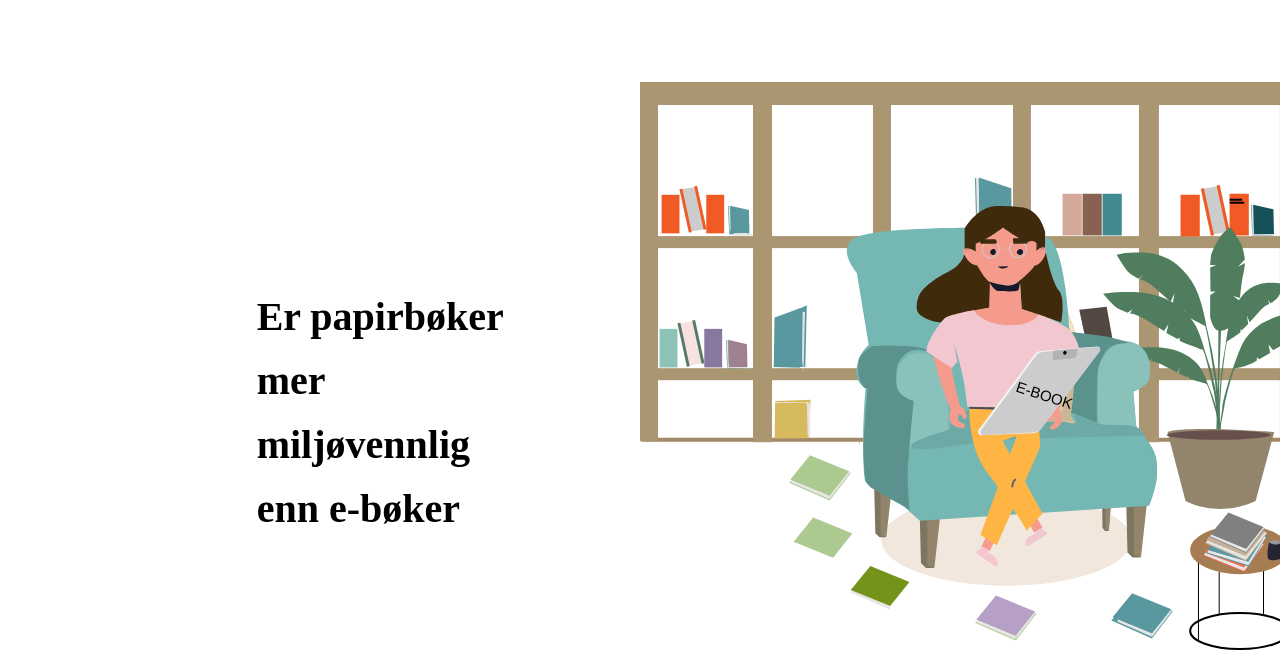
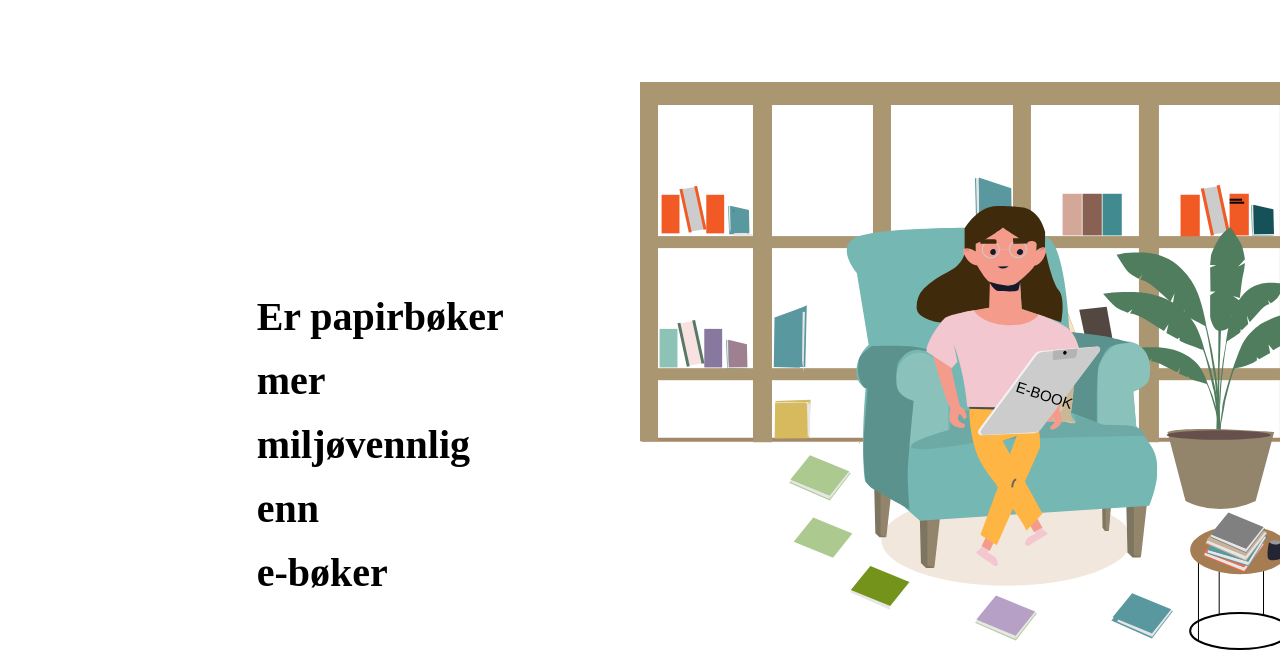
Before and after one commit to vegardfeste/mix104, a plain HTML site: page bok.html in a window 1280 px wide. Shown: the part 58-709 px from the top of the page. Drawn offline with Linux system fonts and the light colour scheme.

Commit message:
change bok

```diff
--- a/bok.html
+++ b/bok.html
@@ -35,7 +35,7 @@
             </div>
             <!-- <div class="artikkel_tekst"> -->
             <div class="headline">
-                <h1>Er papirbøker mer miljøvennlig enn e-bøker</h1>
+                <h1>Er papirbøker mer miljøvennlig enn<br> e-bøker</h1>
             </div>
 
             <div class="ingress">
```
Also changed, not shown: 1 other file.
